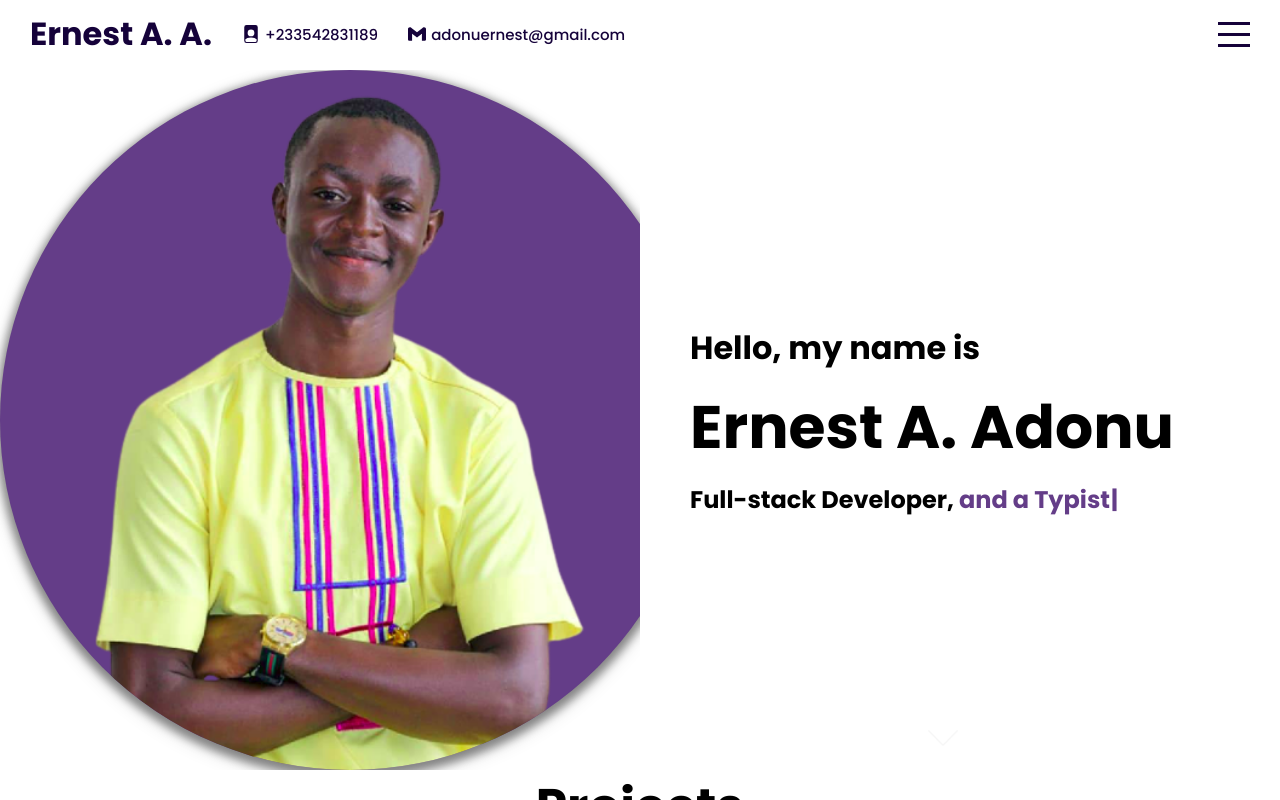
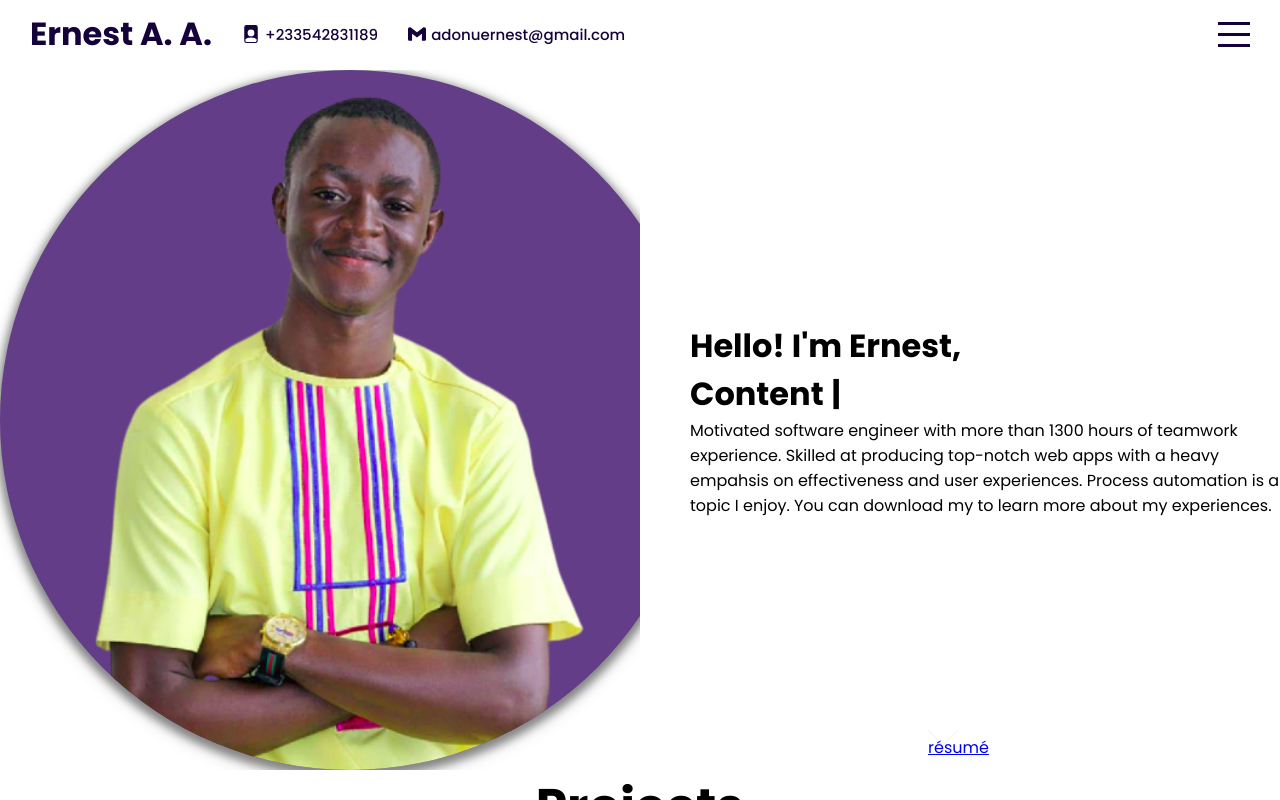
Before and after one commit to principlebrothers/Portfolio, a React (Vite) app: page / in a window 1280 px wide. Built offline with nearby package versions, Linux system fonts and the light colour scheme.

Commit message:
Update Intro.jsx

```diff
--- a/src/components/intro/Intro.jsx
+++ b/src/components/intro/Intro.jsx
@@ -2,6 +2,7 @@ import './Intro.scss'
 import Ernest_profile2 from '../../assets/Ernest_profile2.png';
 import down from '../../assets/down.png';
 import Typewriter from 'typewriter-effect';
+import Resume from '../../assets/Resume.pdf';
 
 function Intro() {
 
@@ -14,21 +15,37 @@ function Intro() {
       </div>
       <div className='right'>
         <div className='wrapper'>
-          <h2>Hello, my name is</h2>
-          <h1>Ernest A. Adonu</h1>
-          <h3>
-            Full-stack Developer,{' '}
+          <h2>
+            Hello! I'm Ernest,{' '}
             <span>
               <Typewriter
                 options={{
-                  strings: ['a Content Writer', 'and a Typist'],
+                  strings: [
+                    'Full-stack Developer',
+                    'Content Writer',
+                    'Freelance Typist',
+                  ],
                   autoStart: true,
                   delay: 75,
                   loop: true,
                 }}
               />
             </span>
-          </h3>
+          </h2>
+          <p>
+            Motivated software engineer with more than 1300 hours of teamwork
+            experience. Skilled at producing top-notch web apps with a heavy
+            empahsis on effectiveness and user experiences. Process automation
+            is a topic I enjoy. You can download my{' '}
+            <a
+              href={Resume}
+              download='Ernest Anyewe Adonu Resume'
+              target='_blank'
+            >
+              résumé
+            </a>
+            to learn more about my experiences.
+          </p>
         </div>
         <a href='#projects'>
           <img src={down} alt='down' />
```
